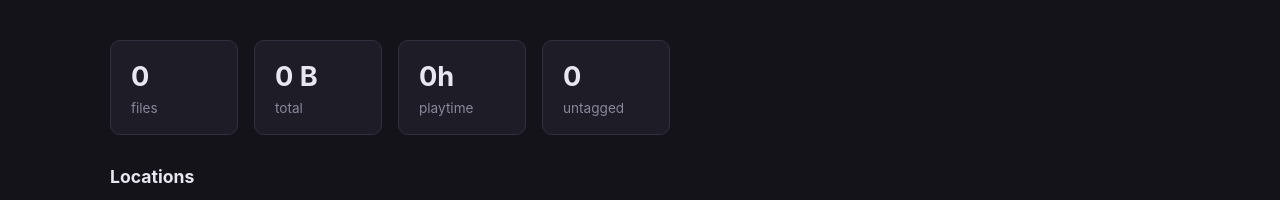
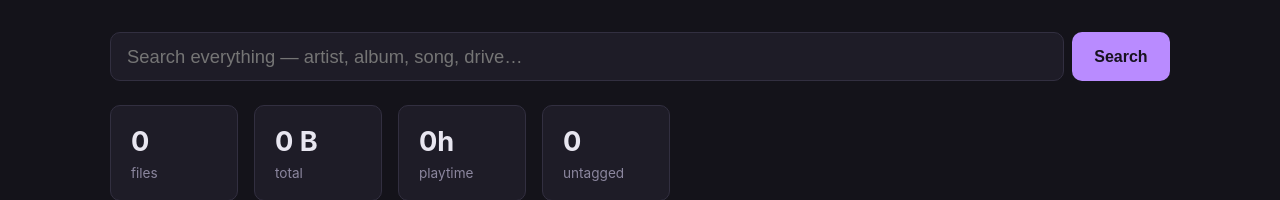
Before and after one commit to nthmost/mystic-inventory, a Flask app: page / in a window 1280 px wide. Shown: the part 55-255 px from the top of the page. Run offline with Flask 3, Linux system fonts and the light colour scheme; the visitor is signed in with stand-in values (Sample User, id 1); data comes from the database, SQL or seed files in the repository; data that the repository does not hold is empty.

Commit message:
web: grouped album search, album pages, sortable artists, prominent search
- search now groups matches into artist → album cards (year, track count,
  runtime, which drives hold it); album-less matches shown as 'loose tracks'
- /album view lists an album's tracks across locations
- Artists page sortable: most↔fewest, A↔Z (db.top_artists sort param)
- hero search on dashboard + bigger inputs; example links use real artists
- db: _term_clause helper, search_albums / loose_matches / album_tracks
- 2 new db tests (album grouping, artist sort)

Co-Authored-By: Claude Opus 4.8 (1M context) <noreply@anthropic.com>

```diff
--- a/crate/db.py
+++ b/crate/db.py
@@ -177,6 +177,22 @@ def _row_to_track(row: sqlite3.Row) -> Track:
     return Track(**data)
 
 
+def _term_clause(query: str, *, host: str | None = None) -> tuple[str, list]:
+    """Build the AND-of-LIKE WHERE clause shared by search/search_albums.
+
+    'mouse on mars' -> every token must appear in search_blob.
+    """
+    where, params = [], []
+    for term in query.lower().split():
+        if term:
+            where.append("search_blob LIKE ?")
+            params.append(f"%{term}%")
+    if host:
+        where.append("host = ?")
+        params.append(host)
+    return (" AND ".join(where) if where else "1=1"), params
+
+
 def search(
     conn: sqlite3.Connection,
     query: str,
@@ -184,26 +200,68 @@ def search(
     host: str | None = None,
     limit: int = 200,
 ) -> list[Track]:
-    """Multi-term AND search across artist/album/title/path (case-insensitive).
-
-    'mouse on mars' matches rows whose search_blob contains all three tokens.
-    """
-    terms = [t for t in query.lower().split() if t]
-    where = []
-    params: list = []
-    for term in terms:
-        where.append("search_blob LIKE ?")
-        params.append(f"%{term}%")
-    if host:
-        where.append("host = ?")
-        params.append(host)
-    clause = " AND ".join(where) if where else "1=1"
+    """Multi-term AND search across artist/album/title/path (case-insensitive)."""
+    clause, params = _term_clause(query, host=host)
     params.append(limit)
     rows = conn.execute(
         f"SELECT * FROM files WHERE {clause} "
         f"ORDER BY artist COLLATE NOCASE, album COLLATE NOCASE, "
         f"track_no, title COLLATE NOCASE LIMIT ?",
         params,
+    ).fetchall()
+    return [_row_to_track(r) for r in rows]
+
+
+def search_albums(conn: sqlite3.Connection, query: str, *, limit: int = 200) -> list[dict]:
+    """Album-level view of a search: one row per (artist, album) that matches.
+
+    'Deltron' -> the Deltron 3030 albums, each with track count, runtime, year,
+    and which locations hold it. Tracks with no album tag are excluded here
+    (see `search` / loose_matches for those).
+    """
+    clause, params = _term_clause(query)
+    loc = _location_expr()
+    params.append(limit)
+    rows = conn.execute(
+        f"""
+        SELECT artist, album, MAX(year) AS year, COUNT(*) AS tracks,
+               COALESCE(SUM(duration),0) AS duration,
+               GROUP_CONCAT(DISTINCT {loc}) AS locations
+        FROM files
+        WHERE ({clause}) AND album IS NOT NULL AND album != ''
+        GROUP BY artist COLLATE NOCASE, album COLLATE NOCASE
+        ORDER BY artist COLLATE NOCASE, year, album COLLATE NOCASE
+        LIMIT ?
+        """,
+        params,
+    ).fetchall()
+    out = []
+    for r in rows:
+        d = dict(r)
+        d["locations"] = sorted(set((d.get("locations") or "").split(",")))
+        out.append(d)
+    return out
+
+
+def loose_matches(conn: sqlite3.Connection, query: str, *, limit: int = 100) -> list[Track]:
+    """Matching tracks that have NO album tag — singles, mystery files, etc."""
+    clause, params = _term_clause(query)
+    params.append(limit)
+    rows = conn.execute(
+        f"SELECT * FROM files WHERE ({clause}) AND (album IS NULL OR album='') "
+        f"ORDER BY artist COLLATE NOCASE, title COLLATE NOCASE LIMIT ?",
+        params,
+    ).fetchall()
+    return [_row_to_track(r) for r in rows]
+
+
+def album_tracks(conn: sqlite3.Connection, artist: str, album: str,
+                 *, limit: int = 500) -> list[Track]:
+    """Every track of one album (across all locations), in track order."""
+    rows = conn.execute(
+        "SELECT * FROM files WHERE artist=? COLLATE NOCASE AND album=? COLLATE NOCASE "
+        "ORDER BY disc_no, track_no, title COLLATE NOCASE LIMIT ?",
+        (artist, album, limit),
     ).fetchall()
     return [_row_to_track(r) for r in rows]
 
@@ -427,10 +485,20 @@ def coverage(conn: sqlite3.Connection) -> dict:
     }
 
 
-def top_artists(conn: sqlite3.Connection, limit: int = 100) -> list[dict]:
+ARTIST_SORTS = {
+    "az":         "artist COLLATE NOCASE ASC",
+    "za":         "artist COLLATE NOCASE DESC",
+    "count_desc": "n DESC, artist COLLATE NOCASE ASC",
+    "count_asc":  "n ASC, artist COLLATE NOCASE ASC",
+}
+
+
+def top_artists(conn: sqlite3.Connection, *, sort: str = "count_desc",
+                limit: int = 500) -> list[dict]:
+    order = ARTIST_SORTS.get(sort, ARTIST_SORTS["count_desc"])
     rows = conn.execute(
-        "SELECT artist, COUNT(*) n FROM files WHERE artist IS NOT NULL AND artist!='' "
-        "GROUP BY artist COLLATE NOCASE ORDER BY n DESC, artist COLLATE NOCASE LIMIT ?",
+        f"SELECT artist, COUNT(*) n FROM files WHERE artist IS NOT NULL AND artist!='' "
+        f"GROUP BY artist COLLATE NOCASE ORDER BY {order} LIMIT ?",
         (limit,),
     ).fetchall()
     return [dict(r) for r in rows]
--- a/crate/web/static/style.css
+++ b/crate/web/static/style.css
@@ -53,10 +53,50 @@ table.grid tr:hover td { background: #232030; }
 .tracks .loc { font-size: .8rem; color: var(--cyan); }
 .tracks tr.untagged td { color: var(--warn); }
 
-.artistgrid { display: grid; grid-template-columns: repeat(auto-fill, minmax(200px, 1fr)); gap: .4rem; }
+.artistgrid { display: grid; grid-template-columns: repeat(auto-fill, minmax(210px, 1fr)); gap: .4rem; }
 .artist { background: var(--panel); border: 1px solid var(--line); border-radius: 7px;
-  padding: .45rem .7rem; color: var(--fg); display: flex; justify-content: space-between; }
-.artist .n { color: var(--accent); font-variant-numeric: tabular-nums; margin-right: .6rem; }
+  padding: .45rem .7rem; color: var(--fg); display: flex; justify-content: space-between;
+  align-items: center; gap: .6rem; }
+.artist:hover { border-color: var(--accent); text-decoration: none; }
+.artist .name { overflow: hidden; text-overflow: ellipsis; white-space: nowrap; }
+.artist .n { color: var(--accent); font-variant-numeric: tabular-nums; font-size: .85rem; }
+
+/* prominent search */
+.herobar { display: flex; gap: .5rem; margin: .5rem 0 1.5rem; }
+.hero { max-width: 40rem; margin: 5rem auto; text-align: center; }
+.hero-search {
+  flex: 1; width: 100%; background: var(--panel); border: 1px solid var(--line);
+  color: var(--fg); font-size: 1.15rem; padding: .8rem 1rem; border-radius: 10px;
+}
+.hero-search:focus { outline: none; border-color: var(--accent); }
+.herobar button {
+  background: var(--accent); color: #17121f; border: 0; border-radius: 10px;
+  padding: 0 1.4rem; font-weight: 600; font-size: 1rem; cursor: pointer;
+}
+
+/* page head + sort controls */
+.page-head { display: flex; align-items: baseline; justify-content: space-between;
+  flex-wrap: wrap; gap: .5rem; }
+.sortbar { display: flex; gap: .3rem; align-items: center; font-size: .85rem; }
+.sortbar a { padding: .25rem .6rem; border-radius: 6px; border: 1px solid var(--line);
+  color: var(--muted); }
+.sortbar a.on { background: var(--accent); color: #17121f; border-color: var(--accent); }
+.sortbar a:hover { text-decoration: none; border-color: var(--accent); }
+
+/* grouped search results */
+.results-head { margin-top: .5rem; }
+.artist-block { margin: 1.5rem 0; }
+.artist-block > h3 { font-size: 1.05rem; margin: 0 0 .6rem; border-bottom: 1px solid var(--line);
+  padding-bottom: .3rem; }
+.albumgrid { display: grid; grid-template-columns: repeat(auto-fill, minmax(230px, 1fr)); gap: .7rem; }
+.albumcard { background: var(--panel); border: 1px solid var(--line); border-radius: 10px;
+  padding: .8rem .9rem; display: flex; flex-direction: column; gap: .3rem; color: var(--fg); }
+.albumcard:hover { border-color: var(--accent); text-decoration: none; transform: translateY(-1px); }
+.album-title { font-weight: 600; }
+.album-meta { color: var(--muted); font-size: .82rem; }
+.album-locs { display: flex; flex-wrap: wrap; gap: .3rem; margin-top: .2rem; }
+.album-locs .loc { background: #2a2740; color: var(--cyan); font-size: .72rem;
+  padding: .1rem .45rem; border-radius: 999px; }
 
 .login { max-width: 24rem; margin: 6rem auto; text-align: center; }
 .login h1 { font-size: 2rem; }
--- a/crate/web/templates/dashboard.html
+++ b/crate/web/templates/dashboard.html
@@ -1,6 +1,11 @@
 {% extends "base.html" %}
 {% block title %}mystic{% endblock %}
 {% block body %}
+<form class="herobar" action="{{ url_for('views.search') }}" method="get">
+  <input class="hero-search" type="search" name="q" autocomplete="off"
+         placeholder="Search everything — artist, album, song, drive…">
+  <button type="submit">Search</button>
+</form>
 <div class="cards">
   <div class="card"><span class="big">{{ stats.total_files }}</span>files</div>
   <div class="card"><span class="big">{{ stats.total_bytes | humansize }}</span>total</div>
--- a/crate/web/views.py
+++ b/crate/web/views.py
@@ -71,8 +71,22 @@ def dashboard():
 @login_required
 def search():
     q = request.args.get("q", "").strip()
-    results = db.search(get_conn(), q, limit=300) if q else []
-    return render_template("search.html", q=q, results=results)
+    albums, loose, total = [], [], 0
+    if q:
+        conn = get_conn()
+        albums = db.search_albums(conn, q, limit=400)
+        loose = db.loose_matches(conn, q, limit=100)
+        total = sum(a["tracks"] for a in albums) + len(loose)
+    return render_template("search.html", q=q, albums=albums, loose=loose, total=total)
+
+
+@bp.route("/album")
+@login_required
+def album():
+    artist = request.args.get("artist", "")
+    name = request.args.get("album", "")
+    tracks = db.album_tracks(get_conn(), artist, name, limit=500)
+    return render_template("album.html", artist=artist, album=name, tracks=tracks)
 
 
 @bp.route("/location/<path:location>")
@@ -82,10 +96,23 @@ def location(location):
     return render_template("location.html", location=location, tracks=tracks)
 
 
+ARTIST_SORT_LABELS = [
+    ("count_desc", "Most → fewest"),
+    ("count_asc", "Fewest → most"),
+    ("az", "A → Z"),
+    ("za", "Z → A"),
+]
+
+
 @bp.route("/artists")
 @login_required
 def artists():
-    return render_template("artists.html", artists=db.top_artists(get_conn(), 300))
+    sort = request.args.get("sort", "count_desc")
+    if sort not in db.ARTIST_SORTS:
+        sort = "count_desc"
+    return render_template("artists.html",
+                           artists=db.top_artists(get_conn(), sort=sort, limit=1000),
+                           sort=sort, sort_options=ARTIST_SORT_LABELS)
 
 
 @bp.route("/coverage")
```
Also changed, not shown: crate/web/templates/album.html (added, +9 -0 lines), crate/web/templates/artists.html (+10 -2 lines), crate/web/templates/search.html (+38 -4 lines), tests/test_smoke.py (+28 -0 lines).
